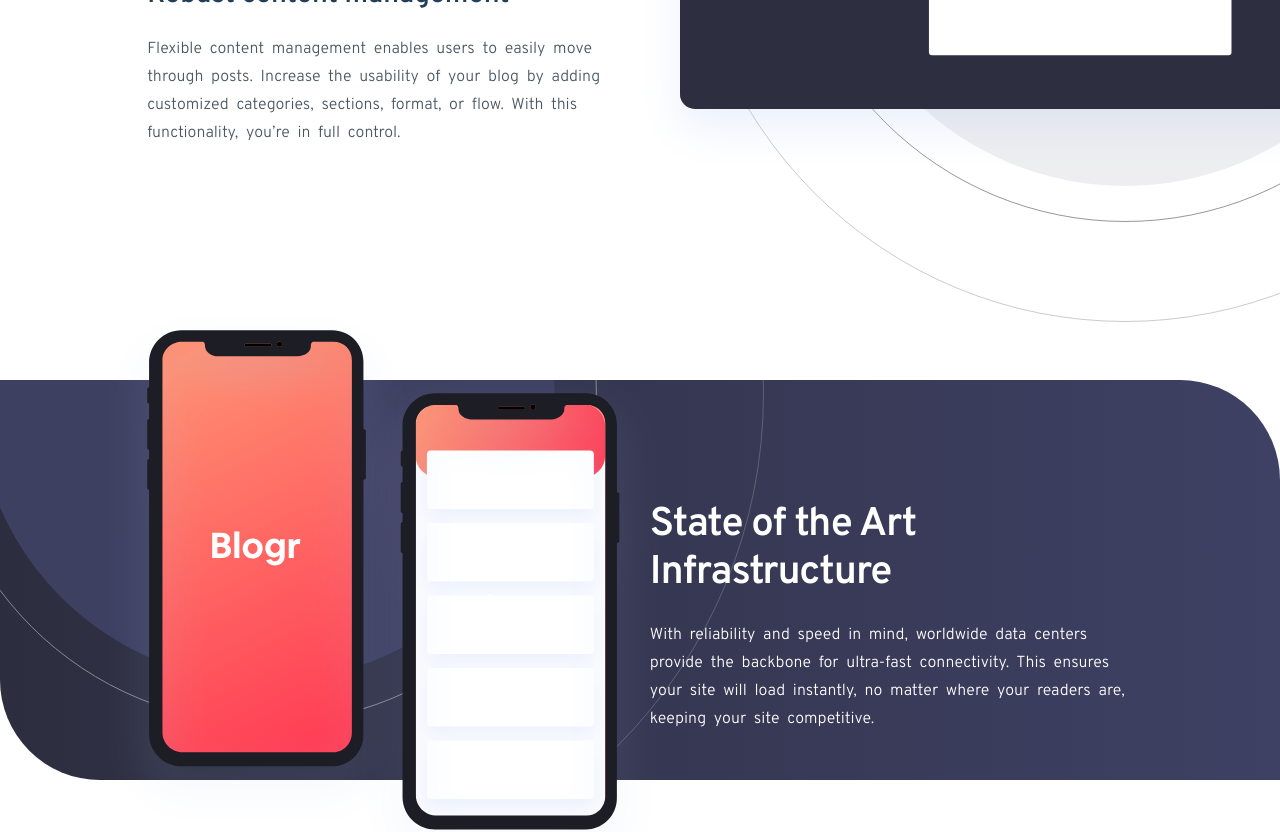
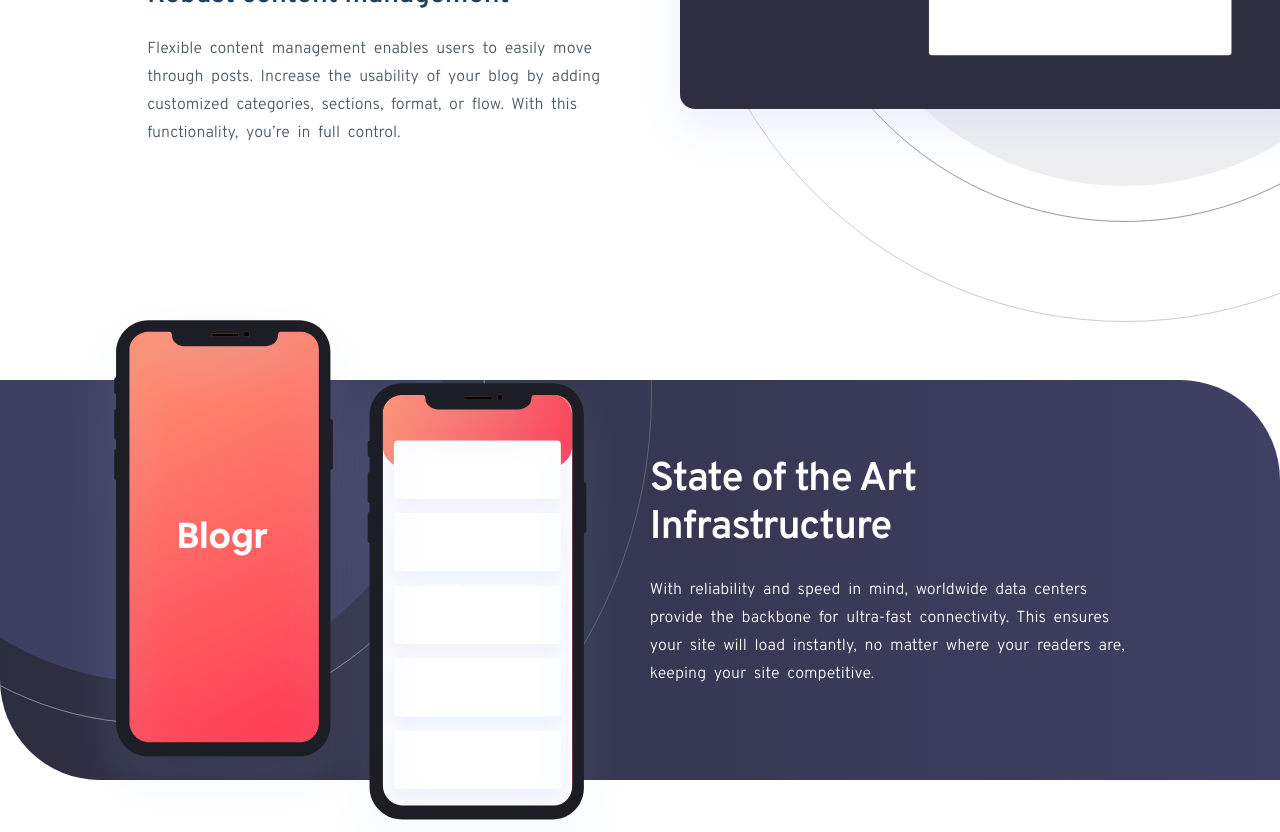
Before and after one commit to srikant-n/fm-blogr-landing-page, a React app: page / in a window 1280 px wide. Shown: the part 1230-2062 px from the top of the page. Built offline with nearby package versions, Linux system fonts and the light colour scheme.

Commit message:
Fix Overview layout by making backdrop relative

```diff
--- a/src/components/Overview.jsx
+++ b/src/components/Overview.jsx
@@ -5,7 +5,7 @@
 import bgPattern from "../../images/bg-pattern-circles.svg";
 
 const Container = styled.div`
-  height: 890px;
+position:relative;
   @media (min-width: 900px) {
     height: 590px;
   }
@@ -15,20 +15,20 @@
  * Background with colour and pattern
  */
 const Backdrop = styled(Padding)`
-  position: absolute;
+  position: relative;
   background: linear-gradient(180deg, hsl(237, 17%, 21%) 0%, hsl(237, 23%, 32%) 100%);
   width: 100%;
-  height: 625px;
+  padding: 250px 0 110px 0;
   border-bottom-left-radius: 100px;
   border-top-right-radius: 100px;
   margin-top: 205px;
   overflow: clip;
-  z-index: -1;
 
   @media (min-width: 900px) {
     background: linear-gradient(90deg, hsl(237, 17%, 21%) 0%, hsl(237, 23%, 32%) 100%);
     height: 400px;
     margin-top: 75px;
+    padding: 10px 0;
   }
 `;
 
@@ -36,7 +36,7 @@
  * Pattern on the background
  */
 const BgPattern = styled.img.attrs(() => ({ src: bgPattern }))`
-  position: relative;
+  position: absolute;
   left: 50%;
   top: -36%;
   transform: translateX(-50%);
@@ -54,20 +54,28 @@
  * Illustration
  */
 const Phones = styled.img.attrs(() => ({ src: phones }))`
+  position: absolute;
   width: auto;
-  margin: 20px 0 0 -25px;
+  margin: 20px 0;
   height: 400px;
+  top: -200px;
+  left: 50%;
+  transform: translateX(-50%);
+  z-index: 2;
 
   @media (min-width: 900px) {
-    position: absolute;
     height: 580px;
-    margin: 5px 0 0 -40px;
+    top:-80px;
+    margin: 0;
+    right: 51%;
+    left: unset;
+    transform: unset;
   }
 `;
 
 const Content = styled.div`
   @media (min-width: 900px) {
-    padding: 190px 0 0 51%;
+    padding: 60px 0 20px 51%;
   }
 `;
 
@@ -95,12 +103,10 @@
   render() {
     return (
       <Container id="overview">
+        <Phones />
         <Backdrop>
           <BgPattern />
-        </Backdrop>
-
           <Padding>
-          <Phones />
             <Content>
               <MainHeading>State of the Art Infrastructure</MainHeading>
               <ParagraphWhite>
@@ -110,6 +116,7 @@
               </ParagraphWhite>
             </Content>
           </Padding>
+        </Backdrop>
       </Container>
     );
   }
```
Lines whose indentation alone changed are shown as unchanged.
